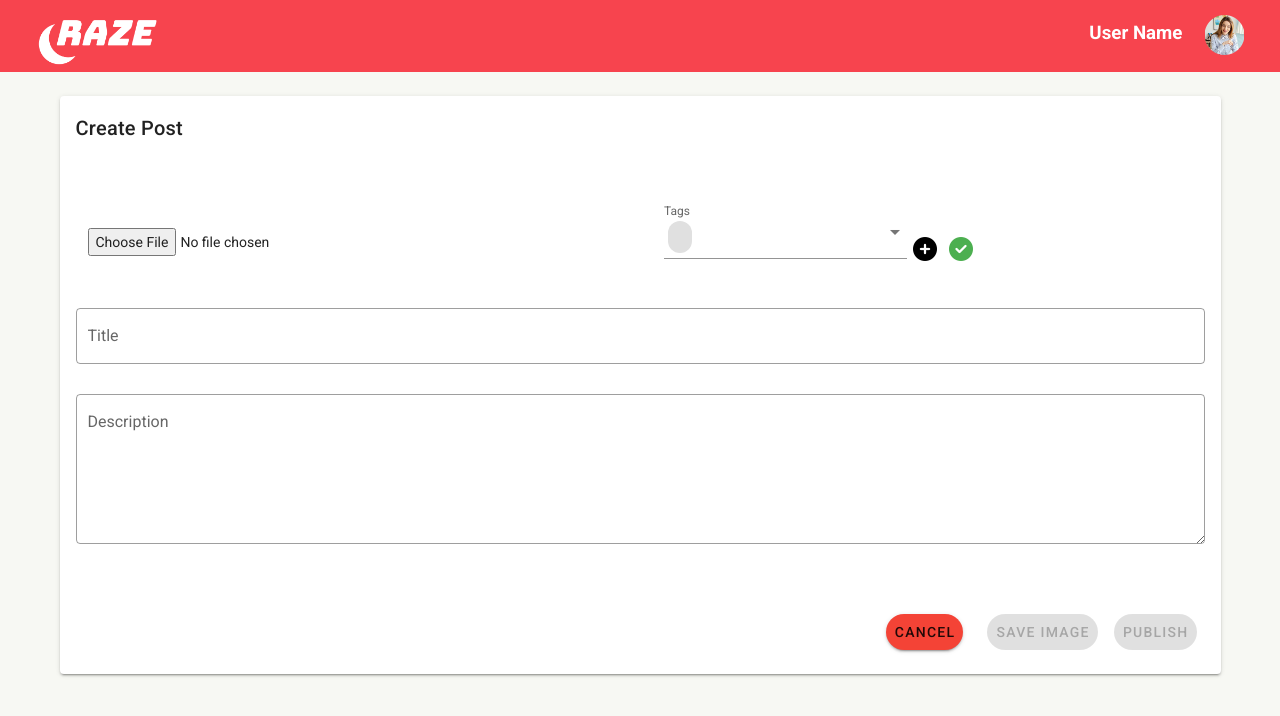
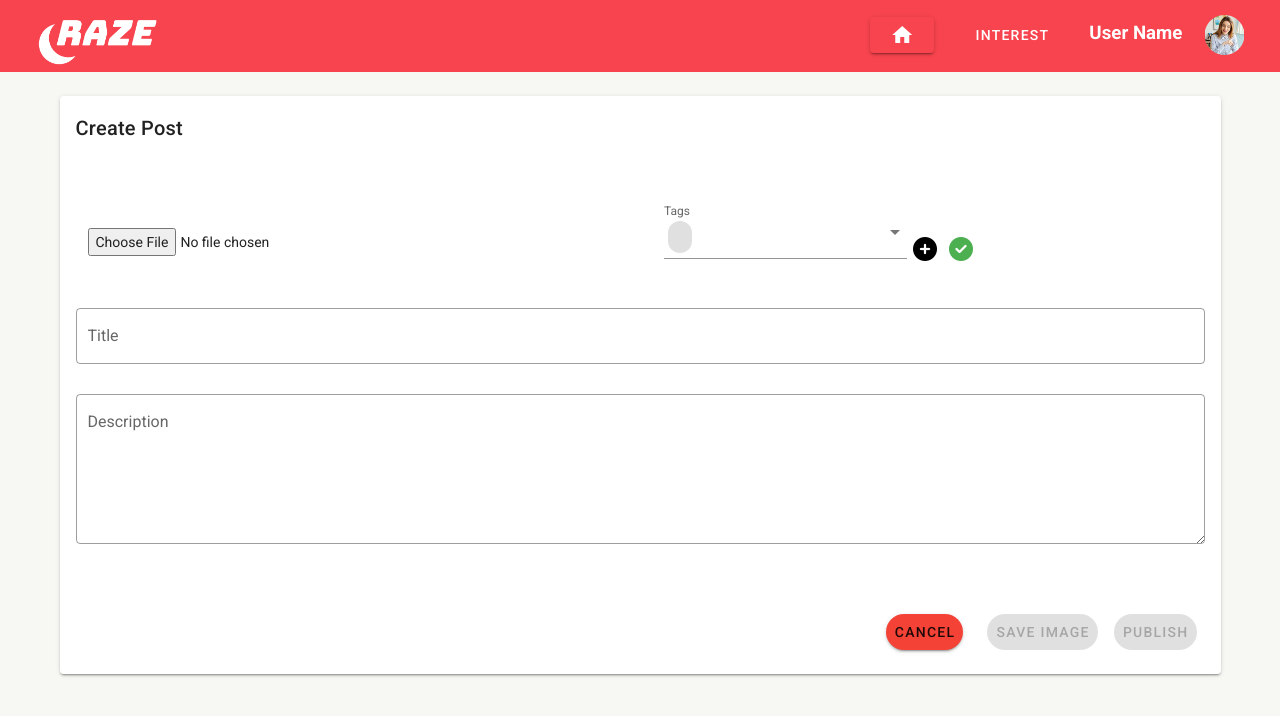
Before and after one commit to kevinstif/Raze_app, a Vue app in the folder app_web/: page /addPost in a window 1280 px wide. Shown: the top 716 px of the page. Built offline with nearby package versions, Linux system fonts and the light colour scheme; no server answers.

Commit message:
fix navbar

```diff
--- a/app_web/server/db.json
+++ b/app_web/server/db.json
@@ -12,21 +12,13 @@
     {
       "id": 2,
       "title": "the best t-shirt",
-      "img": "https://firebasestorage.googleapis.com/v0/b/raze-chat-37c27.appspot.com/o/images%2Fimages.jpg?alt=media&token=9d535d16-a1cd-4db8-9c8c-481201864af3",
-      "description": "the t-shirt black is the best",
-      "rate": 3.7,
-      "published": true
-    },
-    {
-      "id": 3,
-      "title": "the best t-shirt",
       "img": "https://firebasestorage.googleapis.com/v0/b/raze-chat-37c27.appspot.com/o/images%2Fimagen_2.jpg?alt=media&token=945a8f0e-e728-4ef1-ad3b-b5267e8dfad4",
       "description": "the t-shirt black is the best",
       "rate": 2.7,
       "published": true
     },
     {
-      "id": 4,
+      "id": 3,
       "title": "the best t-shirt",
       "img": "https://firebasestorage.googleapis.com/v0/b/raze-chat-37c27.appspot.com/o/images%2Fimg.jpg?alt=media&token=44806756-979d-4b7d-bb96-9c5bb9af09d6",
       "description": "the t-shirt black is the best",
@@ -34,7 +26,7 @@
       "published": true
     },
     {
-      "id": 5,
+      "id": 4,
       "title": "The best t-shirt",
       "img": "https://firebasestorage.googleapis.com/v0/b/raze-chat-37c27.appspot.com/o/images%2F1.png?alt=media&token=611e43a9-8233-4824-8a50-fdc687e7036a",
       "description": "the t-shirt black is the best",
--- a/app_web/src/App.vue
+++ b/app_web/src/App.vue
@@ -5,6 +5,12 @@
       <img src="./img/Logo.png" alt="RazeApp Logo">
       <div class="nav-links" id="navLinks">
         <ul>
+          <li>
+            <v-btn class="white--text transparent" to="/">
+              <v-icon>mdi-home</v-icon>
+            </v-btn>
+          </li>
+          <li><v-btn class="white--text" text to="/interests">Interest</v-btn></li>
           <li><h3 class="white--text">User Name</h3></li>
           <li><v-btn icon>
             <img class="profile" src="./img/img.png">
```
